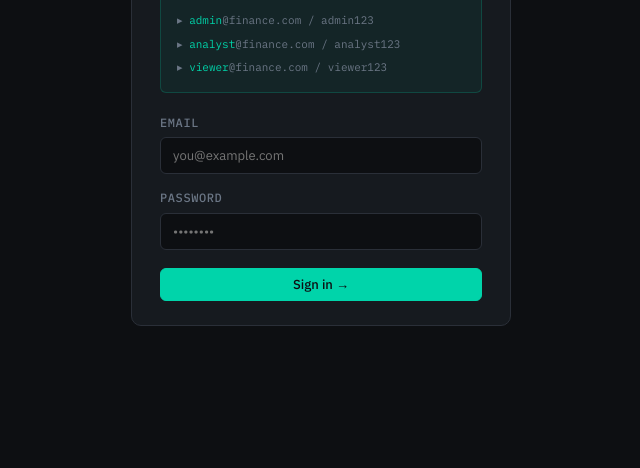
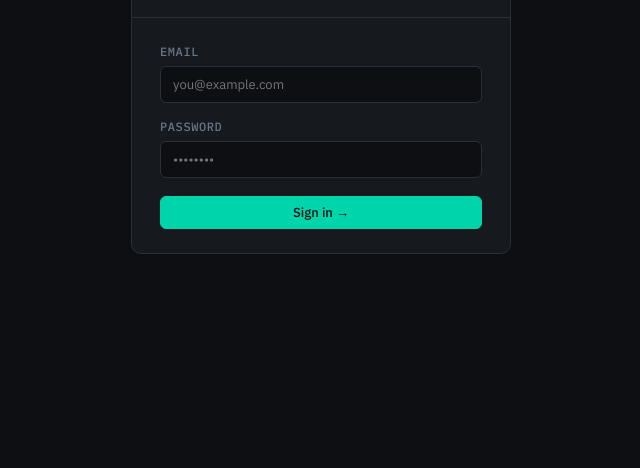
Before and after one commit to Abigna2/finance_management, a plain HTML site: page frontend/index.html in a window 1280 px wide. Shown: the part 332-800 px from the top of the page, without its empty margins (319-959 px from the left). Drawn offline with Linux system fonts and the light colour scheme.

Commit message:
changes in ui

```diff
--- a/frontend/index.html
+++ b/frontend/index.html
@@ -194,12 +194,7 @@
       <div class="login-sub">Sign in to access the dashboard</div>
     </div>
     <div class="login-body">
-      <div class="login-demo">
-        <div style="margin-bottom:6px;color:var(--text);font-weight:500;">Quick login — click to fill</div>
-        <div class="demo-row" onclick="fillLogin('admin@finance.com','admin123')">▸ <span>admin</span>@finance.com / admin123</div>
-        <div class="demo-row" onclick="fillLogin('analyst@finance.com','analyst123')">▸ <span>analyst</span>@finance.com / analyst123</div>
-        <div class="demo-row" onclick="fillLogin('viewer@finance.com','viewer123')">▸ <span>viewer</span>@finance.com / viewer123</div>
-      </div>
+
       <div id="login-error" class="alert alert-error" style="display:none;"></div>
       <div class="form-group">
         <label class="form-label">Email</label>
```
